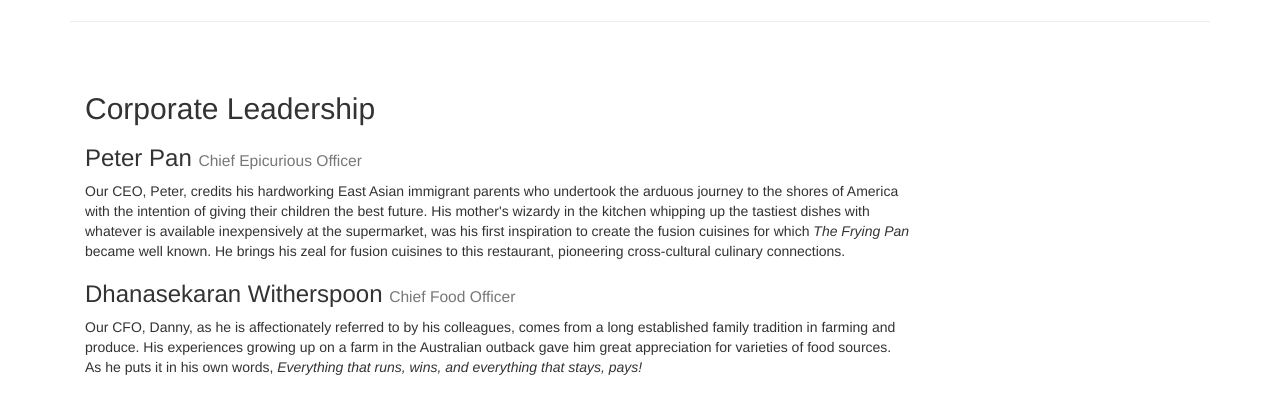
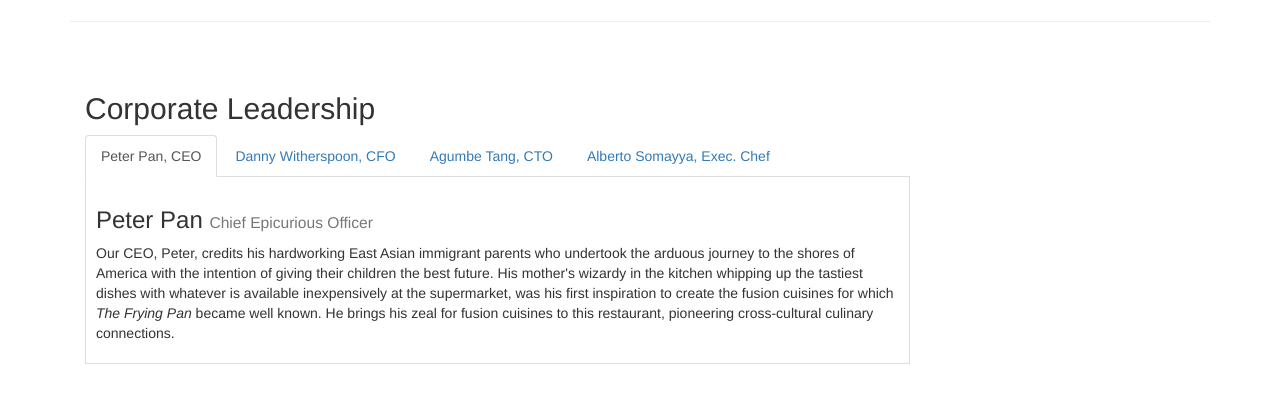
Before and after one commit to AmitBarjatya/fullstackweb, a plain HTML site: page frontend_UI_frameworks/conFusion/aboutus.html in a window 1280 px wide. Shown: the part 1040-1434 px from the top of the page. Drawn offline with nearby package versions, Linux system fonts and the light colour scheme.

Commit message:
added week3 exercise 1

```diff
--- a/frontend_UI_frameworks/conFusion/aboutus.html
+++ b/frontend_UI_frameworks/conFusion/aboutus.html
@@ -138,14 +138,50 @@
         <div class="row row-content">
           <div class="col-xs-9">
             <h2>Corporate Leadership</h2>
+            <!-- start tab header -->
+            <ul class="nav nav-tabs" role="tablist">
+              <li role="presentation" class="active">
+                <a href="#peter" aria-controls="home" role="tab" data-toggle="tab">
+                  Peter Pan, CEO
+                </a>
+              </li>
+              <li role="presentation">
+                <a href="#danny" aria-controls="profile" role="tab" data-toggle="tab">
+                  Danny Witherspoon, CFO
+                </a>
+              </li>
+              <li role="presentation">
+                <a href="#agumbe" aria-controls="messages" role="tab" data-toggle="tab">
+                  Agumbe Tang, CTO
+                </a>
+              </li>
+              <li role="presentation">
+                <a href="#alberto" aria-controls="settings" role="tab" data-toggle="tab">
+                  Alberto Somayya, Exec. Chef
+                </a>
+              </li>
+            </ul>
+            <!-- end tab header -->
+            <!-- start tab content -->
+            <div class="tab-content">
+              <div role="tabpanel" class="tab-pane fade in active" id="peter">
                 <h3>Peter Pan <small>Chief Epicurious Officer</small></h3>
                 <p>Our CEO, Peter, credits his hardworking East Asian immigrant parents who undertook the arduous journey to the shores of America with the intention of giving their children the best future. His mother's wizardy in the kitchen whipping up the tastiest dishes with whatever is available inexpensively at the supermarket, was his first inspiration to create the fusion cuisines for which <em>The Frying Pan</em> became well known. He brings his zeal for fusion cuisines to this restaurant, pioneering cross-cultural culinary connections.</p>
+              </div>
+              <div role="tabpanel" class="tab-pane fade" id="danny">
                 <h3>Dhanasekaran Witherspoon <small>Chief Food Officer</small></h3>
                 <p>Our CFO, Danny, as he is affectionately referred to by his colleagues, comes from a long established family tradition in farming and produce. His experiences growing up on a farm in the Australian outback gave him great appreciation for varieties of food sources. As he puts it in his own words, <em>Everything that runs, wins, and everything that stays, pays!</em></p>
+              </div>
+              <div role="tabpanel" class="tab-pane fade" id="agumbe">
                 <h3>Agumbe Tang <small>Chief Taste Officer</small></h3>
                 <p>Blessed with the most discerning gustatory sense, Agumbe, our CFO, personally ensures that every dish that we serve meets his exacting tastes. Our chefs dread the tongue lashing that ensues if their dish does not meet his exacting standards. He lives by his motto, <em>You click only if you survive my lick.</em></p>
+              </div>
+              <div role="tabpanel" class="tab-pane fade" id="alberto">
                 <h3>Alberto Somayya <small>Executive Chef</small></h3>
                 <p>Award winning three-star Michelin chef with wide International experience having worked closely with whos-who in the culinary world, he specializes in creating mouthwatering Indo-Italian fusion experiences. He says, <em>Put together the cuisines from the two craziest cultures, and you get a winning hit! Amma Mia!</em></p>
+              </div>
+            </div>
+            <!-- end tab content -->
           </div>
           <div class="col-xs-3">
             <p style="padding:20px;"></p>
--- a/frontend_UI_frameworks/conFusion/css/mystyles.css
+++ b/frontend_UI_frameworks/conFusion/css/mystyles.css
@@ -62,6 +62,13 @@ body{
     color:#000000;
 }
 
+.tab-content {
+  border-left: 1px solid #ddd;
+  border-right: 1px solid #ddd;
+  border-bottom: 1px solid #ddd;
+  padding: 10px;
+}
+
 .white-text-color {
   color:#fff;
 }
```
Lines whose indentation alone changed are shown as unchanged.
